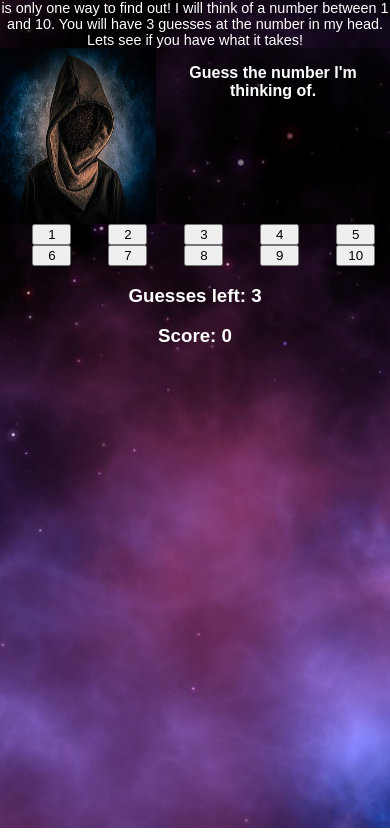
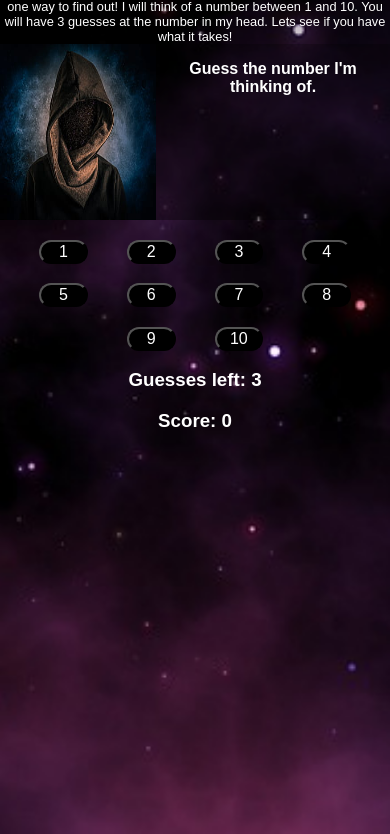
Before and after one commit to JasonClohosey/Psychic-Game, a plain HTML site: page index.html in a window 390 px wide. Shown: the part 91-925 px from the top of the page. Drawn offline with Linux system fonts and the light colour scheme.

Commit message:
Mobile platforms style complete

```diff
--- a/assets/css/style.css
+++ b/assets/css/style.css
@@ -1,7 +1,17 @@
 html {
     box-sizing: border-box;
+    height: 190vh;
 }
 body {
+    overflow-y: scroll;
+    /* height: 100vh; */
+    margin: 0;
+    background-image: url("../../assets/images/nebula-background.jpg");
+    /* height: 100%;  */
+    background-position: center;
+    background-repeat: no-repeat;
+    background-size: cover;
+
     color: white;
     font-family: fantasy;
     padding-top: 75px;
@@ -27,9 +37,9 @@ img {
     opacity: 1;
 }
 p {
-    background-color: rgb(0, 0, 0, .3);
+    background-color: rgb(0, 0, 0, .2);
     text-align: center;
-    font-size: .9rem;
+    font-size: .8rem;
     float: left;
     margin-top: 0rem;
     margin-bottom: 0rem;
@@ -40,7 +50,7 @@ p {
     margin: 0rem;
     text-align: center;
     font-size: 1rem;
-    background-color: rgb(0, 0, 0, .5);
+    background-color: rgb(0, 0, 0, .4);
     height: 9rem;
     float: left;
 }
@@ -56,13 +66,34 @@ h2 {
     float: left;
 }
 button {
-    width: 10%;
-    margin-left: 8.33%;
-    height: auto;
+    width: 12.5%;
+    margin-left: 10%;
+    margin-top: 5%;
+    height: 12.5%;
+    float: left;
+    background-color: black;
+    /* border: none; */
+    color: white;
+    font-size: 1rem;
+    border-radius: 1rem;
+    /* background: radial-gradient(ellipse at center, black, transparent), radial-gradient(ellipse at bottom, rgb(78, 12, 78), rgb(78, 12, 78)); */
+}
+
+button:focus {
+    outline: none;
+}
+
+.b9 {
+    margin-left: 32.5%;
 }
 #numGuesses {
     text-align: center;
+    float: left;
+    width: 100%;
+    margin-bottom: 0rem;
 }
 #score {
     text-align: center;
+    float: left;
+    width: 100%;
 }
--- a/index.html
+++ b/index.html
@@ -4,17 +4,6 @@
     <meta charset="UTF-8">
     <meta name="viewport" content="width=device-width, initial-scale=1.0">
     <title>Psychic-Game</title>
-    <style>
-        body, html {
-          height: 100vh;
-          margin: 0;
-          background-image: url("./assets/images/nebula-background.jpg");
-          height: 100%;
-          background-position: center;
-          background-repeat: no-repeat;
-          background-size: cover;
-        }
-        </style>
     <link rel="stylesheet" type="text/css" href="assets/css/style.css">
 </head>
 <body>
@@ -34,7 +23,7 @@
         <button id="6" value="6">6</button>
         <button id="7" value="7">7</button>
         <button id="8" value="8">8</button>
-        <button id="9" value="9">9</button>
+        <button id="9" value="9" class="b9">9</button>
         <button id="10" value="10">10</button>
         <h3 id="numGuesses">Guesses left: 3</h3>
         <h3 id="score">Score: 0</h3>
```
